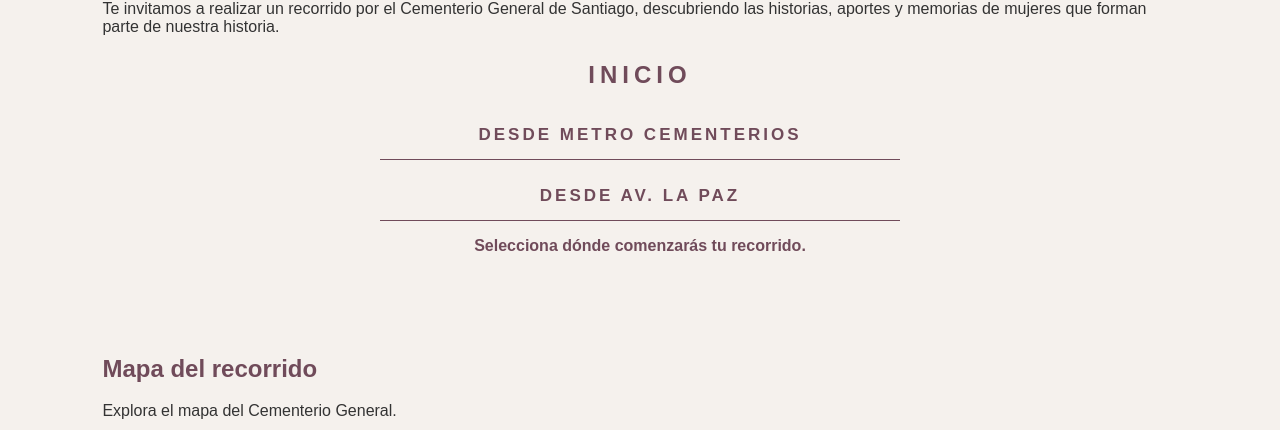
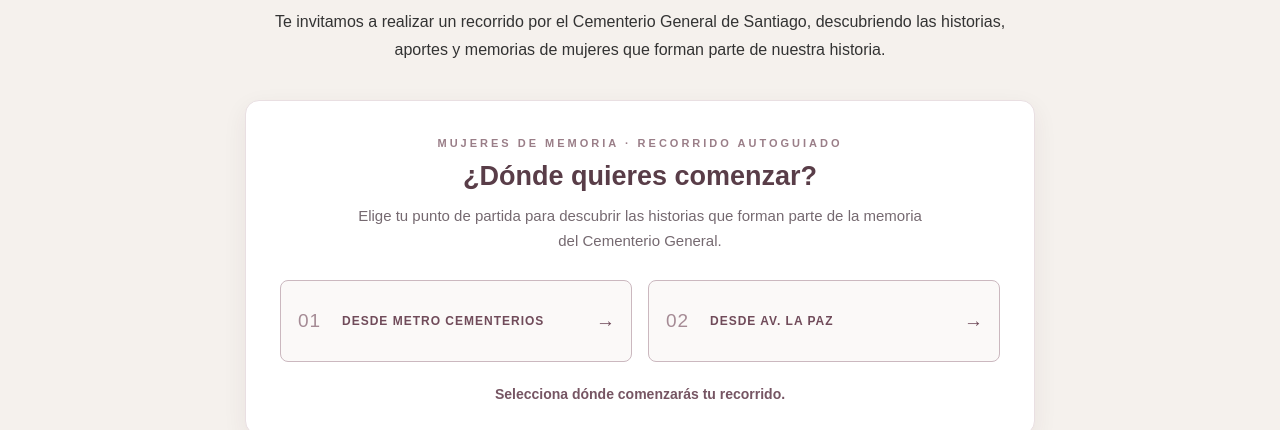
Before and after one commit to antchaveza-coder/Mujeres-de-memoria-, a plain HTML site: page index.html in a window 1280 px wide. Shown: the part 388-818 px from the top of the page. Drawn offline with Linux system fonts and the light colour scheme.

Commit message:
Update index.html

```diff
--- a/index.html
+++ b/index.html
@@ -1,11 +1,9 @@
-
 <!DOCTYPE html>
 <html lang="es">
 <head>
 <meta charset="UTF-8">
 <meta name="viewport" content="width=device-width, initial-scale=1.0">
 <title>Mujeres de Memoria</title>
-
 <style>
 body {
   margin: 0;
@@ -13,34 +11,28 @@ body {
   background: #f5f1ed;
   color: #333;
 }
-
 header {
   background: #593d48;
   color: white;
   text-align: center;
   padding: 40px 15px;
 }
-
 nav {
   background: #765563;
   padding: 15px;
   text-align: center;
 }
-
 nav a {
   color: white;
   text-decoration: none;
   margin: 10px;
 }
-
 section {
   padding: 30px 8%;
 }
-
 h2 {
   color: #704b5a;
 }
-
 .boton-comenzar {
   background: #704b5a;
   color: white;
@@ -52,31 +44,26 @@ h2 {
   cursor: pointer;
   margin-top: 15px;
 }
-
 .boton-comenzar:hover {
   background: #593d48;
 }
-
 .seleccion-inicio {
   text-align: center;
   margin: 25px auto 10px;
   max-width: 760px;
 }
-
 .seleccion-inicio h3 {
   color: #704b5a;
   letter-spacing: 5px;
   font-size: 24px;
   margin-bottom: 22px;
 }
-
 .botones-origen {
   display: flex;
   flex-direction: column;
   align-items: center;
   gap: 12px;
 }
-
 .boton-origen {
   background: transparent;
   color: #704b5a;
@@ -90,25 +77,21 @@ h2 {
   cursor: pointer;
   transition: background 0.2s, color 0.2s;
 }
-
 .boton-origen:hover,
 .boton-origen.seleccionado {
   background: #704b5a;
   color: white;
 }
-
 .boton-origen:disabled {
   opacity: 0.65;
   cursor: default;
 }
-
 #mensajeOrigen {
   color: #704b5a;
   font-weight: bold;
   min-height: 22px;
   margin-top: 16px;
 }
-
 .bienvenida-audio {
   background: white;
   padding: 20px;
@@ -116,17 +99,14 @@ h2 {
   border-radius: 12px;
   text-align: center;
 }
-
 .bienvenida-audio audio {
   width: 100%;
   max-width: 450px;
 }
-
 .mapa {
   width: 100%;
   text-align: center;
 }
-
 .mapa img {
   width: 100%;
   max-width: 1000px;
@@ -136,7 +116,6 @@ h2 {
   border-radius: 12px;
   border: 2px solid #765563;
 }
-
 .card {
   background: white;
   padding: 20px;
@@ -146,7 +125,6 @@ h2 {
   align-items: center;
   gap: 20px;
 }
-
 .card img {
   width: 150px;
   height: 150px;
@@ -154,55 +132,45 @@ h2 {
   border-radius: 10px;
   border: 2px solid #765563;
 }
-
 .card-info {
   flex: 1;
 }
-
 .card-info h3 {
   color: #704b5a;
   margin-top: 0;
 }
-
 .audio-relato {
   background: white;
   padding: 15px 20px;
   margin: -5px 0 15px;
   border-radius: 10px;
 }
-
 .audio-relato audio {
   width: 100%;
   max-width: 400px;
 }
-
 .audio-relato.bloqueado {
   background: #e9e3e5;
   text-align: center;
 }
-
 .audio-relato.bloqueado audio {
   display: none;
 }
-
 .estado-audio {
   color: #704b5a;
   font-weight: bold;
 }
-
 footer {
   background: #593d48;
   color: white;
   text-align: center;
   padding: 20px;
 }
-
 @media (max-width: 600px) {
   .card {
     flex-direction: column;
     align-items: flex-start;
   }
-
   .card img {
     width: 100%;
     height: auto;
@@ -210,24 +178,171 @@ footer {
     object-fit: contain;
   }
 }
+
+/* ===== DISEÑO MEJORADO DE LA PANTALLA DE INICIO ===== */
+#inicio {
+  max-width: 1120px;
+  margin: 0 auto;
+  padding: 55px 24px 48px;
+  box-sizing: border-box;
+}
+#inicio > h2 {
+  text-align: center;
+  font-size: 32px;
+  margin: 0 auto 14px;
+}
+#inicio > p {
+  max-width: 760px;
+  margin: 0 auto;
+  text-align: center;
+  line-height: 1.75;
+  font-size: 16px;
+}
+.seleccion-inicio {
+  max-width: 790px;
+  margin: 36px auto 0;
+  padding: 36px 34px 28px;
+  box-sizing: border-box;
+  background: #fff;
+  border: 1px solid #e9dfe2;
+  border-radius: 14px;
+  box-shadow: 0 8px 24px rgba(65, 43, 51, 0.07);
+  text-align: center;
+}
+.seleccion-inicio .etiqueta-inicio {
+  margin: 0 0 12px;
+  color: #9a7e88;
+  font-size: 11px;
+  font-weight: bold;
+  letter-spacing: 3px;
+}
+.seleccion-inicio h3 {
+  margin: 0 0 12px;
+  color: #593d48;
+  font-size: 27px;
+  letter-spacing: 0;
+}
+.seleccion-inicio .descripcion-inicio {
+  max-width: 570px;
+  margin: 0 auto 27px;
+  color: #756970;
+  font-size: 15px;
+  line-height: 1.65;
+}
+.botones-origen {
+  display: grid;
+  grid-template-columns: repeat(2, minmax(0, 1fr));
+  gap: 16px;
+  align-items: stretch;
+}
+.boton-origen {
+  display: grid;
+  grid-template-columns: 34px 1fr 18px;
+  align-items: center;
+  gap: 10px;
+  width: 100%;
+  min-height: 82px;
+  padding: 16px 17px;
+  border: 1px solid #cbb8bf;
+  border-radius: 8px;
+  background: #fbf9f8;
+  color: #704b5a;
+  font-size: 12px;
+  font-weight: bold;
+  letter-spacing: 1px;
+  text-align: left;
+  cursor: pointer;
+  transition: background 0.2s ease, color 0.2s ease, border-color 0.2s ease, transform 0.2s ease;
+}
+.boton-origen:hover {
+  border-color: #765563;
+  background: #f2eaed;
+  transform: translateY(-2px);
+}
+.boton-origen.seleccionado {
+  border-color: #765563;
+  background: #765563;
+  color: #fff;
+}
+.numero-origen {
+  color: #a58b95;
+  font-size: 19px;
+  font-weight: normal;
+}
+.boton-origen.seleccionado .numero-origen {
+  color: #fff;
+}
+.texto-origen {
+  line-height: 1.5;
+}
+.flecha-origen {
+  font-size: 19px;
+  text-align: right;
+}
+.boton-origen:disabled {
+  opacity: 0.75;
+  cursor: default;
+  transform: none;
+}
+#mensajeOrigen {
+  min-height: 22px;
+  margin: 22px 0 0;
+  color: #765563;
+  font-size: 14px;
+  font-weight: bold;
+  line-height: 1.5;
+}
+.contenedor-comenzar {
+  margin: 22px auto 0;
+  text-align: center;
+}
+.boton-comenzar {
+  margin-top: 0;
+  padding: 15px 27px;
+  border-radius: 7px;
+  background: #593d48;
+  color: #fff;
+  font-size: 14px;
+  letter-spacing: 1px;
+}
+.boton-comenzar:hover {
+  background: #765563;
+}
+@media (max-width: 650px) {
+  #inicio {
+    padding: 38px 17px;
+  }
+  #inicio > h2 {
+    font-size: 27px;
+  }
+  .seleccion-inicio {
+    margin-top: 27px;
+    padding: 28px 18px 22px;
+  }
+  .seleccion-inicio h3 {
+    font-size: 23px;
+  }
+  .botones-origen {
+    grid-template-columns: 1fr;
+  }
+  .boton-origen {
+    min-height: 70px;
+  }
+}
 </style>
 </head>
-
 <body>
-
 <header>
   <h1>Mujeres de Memoria</h1>
   <h2 style="color:white">Voces del Cementerio General</h2>
   <p>Un recorrido autoguiado para conocer y recordar historias de mujeres.</p>
 </header>
-
 <nav>
   <a href="#inicio">Inicio</a>
   <a href="#recorrido">Recorrido</a>
   <a href="#historias">Historias</a>
   <a href="#visita">Recomendaciones</a>
 </nav>
-
 <section id="inicio">
   <h2>Bienvenidos</h2>
   <p>
@@ -235,62 +350,61 @@ footer {
     de Santiago, descubriendo las historias, aportes y memorias
     de mujeres que forman parte de nuestra historia.
   </p>
-
   <div class="seleccion-inicio">
-    <h3>INICIO</h3>
+    <p class="etiqueta-inicio">MUJERES DE MEMORIA · RECORRIDO AUTOGUIADO</p>
+    <h3>¿Dónde quieres comenzar?</h3>
+    <p class="descripcion-inicio">
+      Elige tu punto de partida para descubrir las historias que forman
+      parte de la memoria del Cementerio General.
+    </p>
     <div class="botones-origen">
       <button class="boton-origen" id="desdeMetro" type="button">
-        DESDE METRO CEMENTERIOS
+        <span class="numero-origen">01</span>
+        <span class="texto-origen">DESDE METRO CEMENTERIOS</span>
+        <span class="flecha-origen">→</span>
       </button>
       <button class="boton-origen" id="desdeAvLaPaz" type="button">
-        DESDE AV. LA PAZ
+        <span class="numero-origen">02</span>
+        <span class="texto-origen">DESDE AV. LA PAZ</span>
+        <span class="flecha-origen">→</span>
       </button>
     </div>
     <p id="mensajeOrigen" aria-live="polite">
       Selecciona dónde comenzarás tu recorrido.
     </p>
   </div>
-
-  <div style="text-align:center">
+  <div class="contenedor-comenzar">
     <button class="boton-comenzar" id="botonComenzar" hidden>
-      ▶ COMENZAR RECORRIDO
+      COMENZAR RECORRIDO <span aria-hidden="true">→</span>
     </button>
   </div>
-
   <div class="bienvenida-audio" id="bienvenidaAudio" hidden>
     <h3>🎧 Bienvenida y recomendaciones</h3>
     <p>Antes de comenzar, escucha las recomendaciones para realizar el recorrido.</p>
-
     <audio id="audioBienvenida" controls preload="metadata">
       <source
         src="./WhatsApp%20Audio%202026-11-23%20at%2013.00.30.mp4"
         type="audio/mp4">
       Tu navegador no admite la reproducción de audio.
     </audio>
-
     <p id="mensajeBienvenida">
       Cuando termine este audio, se desbloqueará el primer hito.
     </p>
   </div>
 </section>
-
 <section id="recorrido">
   <h2>Mapa del recorrido</h2>
   <p>Explora el mapa del Cementerio General.</p>
-
   <div class="mapa">
     <img
       src="https://raw.githubusercontent.com/antchaveza-coder/Mujeres-de-memoria-/main/Mapa%20cementerio.png"
       alt="Mapa original del recorrido Mujeres de Memoria">
   </div>
 </section>
-
 <section id="historias" hidden>
   <h2>Historias del recorrido</h2>
   <p>Escucha cada historia para desbloquear el siguiente punto.</p>
-
   <!-- 1. CARMELA CARVAJAL -->
-
   <div class="card">
     <img src="./WhatsApp%20Image%202026-11-23%20at%2011.37.04.jpeg"
          alt="Fotografía de Carmela Carvajal de Prat">
@@ -299,16 +413,13 @@ footer {
       <p>Patio 60</p>
     </div>
   </div>
-
   <div class="audio-relato bloqueado">
     <p class="estado-audio">🔒 Audio bloqueado</p>
     <audio class="audio-hito" controls preload="none">
       <source src="./Isidora%20zegers" type="audio/mp4">
     </audio>
   </div>
-
   <!-- 2. REBECA MATTE -->
-
   <div class="card">
     <img src="./WhatsApp%20Image%202026-11-23%20at%2011.37.04%20(1).jpeg"
          alt="Fotografía de Rebeca Matte">
@@ -317,16 +428,13 @@ footer {
       <p>Patio 68</p>
     </div>
   </div>
-
   <div class="audio-relato bloqueado">
     <p class="estado-audio">🔒 Audio bloqueado</p>
     <audio class="audio-hito" controls preload="none">
       <source src="./Isidora%20zegers" type="audio/mp4">
     </audio>
   </div>
-
   <!-- 3. MARCELA PAZ -->
-
   <div class="card">
     <img src="./WhatsApp%20Image%202026-11-23%20at%2011.37.04%20(2).jpeg"
          alt="Fotografía de Marcela Paz">
@@ -335,16 +443,13 @@ footer {
       <p>Patio 56</p>
     </div>
   </div>
-
   <div class="audio-relato bloqueado">
     <p class="estado-audio">🔒 Audio bloqueado</p>
     <audio class="audio-hito" controls preload="none">
       <source src="./Isidora%20zegers" type="audio/mp4">
     </audio>
   </div>
-
   <!-- 4. IRENE MORALES -->
-
   <div class="card">
     <img src="./WhatsApp%20Image%202026-11-23%20at%2011.37.04%20(3).jpeg"
          alt="Fotografía de Irene Morales">
@@ -353,16 +458,13 @@ footer {
       <p>Patio 27</p>
     </div>
   </div>
-
   <div class="audio-relato bloqueado">
     <p class="estado-audio">🔒 Audio bloqueado</p>
     <audio class="audio-hito" controls preload="none">
       <source src="./Isidora%20zegers" type="audio/mp4">
     </audio>
   </div>
-
   <!-- 5. ELOÍSA DÍAZ -->
-
   <div class="card">
     <img src="./WhatsApp%20Image%202026-11-23%20at%2011.37.05.jpeg"
          alt="Fotografía de Eloísa Díaz">
@@ -371,16 +473,13 @@ footer {
       <p>Patio 12</p>
     </div>
   </div>
-
   <div class="audio-relato bloqueado">
     <p class="estado-audio">🔒 Audio bloqueado</p>
     <audio class="audio-hito" controls preload="none">
       <source src="./Isidora%20zegers" type="audio/mp4">
     </audio>
   </div>
-
   <!-- 6. VETERANOS DE LA GUERRA DEL 79 -->
-
   <div class="card">
     <img src="./WhatsApp%20Image%202026-11-23%20at%2011.37.05%20(1).jpeg"
          alt="Veteranos de la Guerra del 79">
@@ -389,16 +488,13 @@ footer {
       <p>Patio 9</p>
     </div>
   </div>
-
   <div class="audio-relato bloqueado">
     <p class="estado-audio">🔒 Audio bloqueado</p>
     <audio class="audio-hito" controls preload="none">
       <source src="./Isidora%20zegers" type="audio/mp4">
     </audio>
   </div>
-
   <!-- 7. ISIDORA ZEGERS -->
-
   <div class="card">
     <img src="./WhatsApp%20Image%202026-11-23%20at%2011.37.05%20(2).jpeg"
          alt="Fotografía de Isidora Zegers">
@@ -407,16 +503,13 @@ footer {
       <p>Patio 3</p>
     </div>
   </div>
-
   <div class="audio-relato bloqueado">
     <p class="estado-audio">🔒 Audio bloqueado</p>
     <audio class="audio-hito" controls preload="none">
       <source src="./Isidora%20zegers" type="audio/mp4">
     </audio>
   </div>
-
   <!-- 8. PAULA JARAQUEMADA -->
-
   <div class="card">
     <img src="./WhatsApp%20Image%202026-11-23%20at%2011.37.05%20(3).jpeg"
          alt="Fotografía de Paula Jaraquemada">
@@ -425,16 +518,13 @@ footer {
       <p>Patio 7</p>
     </div>
   </div>
-
   <div class="audio-relato bloqueado">
     <p class="estado-audio">🔒 Audio bloqueado</p>
     <audio class="audio-hito" controls preload="none">
       <source src="./Isidora%20zegers" type="audio/mp4">
     </audio>
   </div>
-
   <!-- 9. MONUMENTO PLAZA DE LA PAZ -->
-
   <div class="card">
     <img src="./WhatsApp%20Image%202026-11-23%20at%2011.37.05%20(4).jpeg"
          alt="Monumento de la Plaza de La Paz">
@@ -443,19 +533,16 @@ footer {
       <p>Plaza de La Paz</p>
     </div>
   </div>
-
   <div class="audio-relato bloqueado">
     <p class="estado-audio">🔒 Audio bloqueado</p>
     <audio class="audio-hito" controls preload="none">
       <source src="./Isidora%20zegers" type="audio/mp4">
     </audio>
   </div>
-
   <p id="mensajeFinal" hidden>
     ❤️ ¡Felicitaciones! Has completado el recorrido Mujeres de Memoria.
   </p>
 </section>
-
 <section id="visita">
   <h2>Recomendaciones para visitantes</h2>
   <div class="card">
@@ -468,141 +555,103 @@ footer {
     </ul>
   </div>
 </section>
-
 <footer>
   <p>Mujeres de Memoria | Cementerio General de Santiago</p>
   <p>Un recorrido por la historia y la memoria.</p>
 </footer>
-
 <script>
 const botonComenzar = document.getElementById("botonComenzar");
 const bienvenidaAudio = document.getElementById("bienvenidaAudio");
 const audioBienvenida = document.getElementById("audioBienvenida");
 const historias = document.getElementById("historias");
 const mensajeBienvenida = document.getElementById("mensajeBienvenida");
-
 const botonDesdeMetro = document.getElementById("desdeMetro");
 const botonDesdeAvLaPaz = document.getElementById("desdeAvLaPaz");
 const mensajeOrigen = document.getElementById("mensajeOrigen");
-
 const tarjetasOriginales = Array.from(
   historias.querySelectorAll(":scope > .card")
 );
-
 const bloquesOriginales = Array.from(
   historias.querySelectorAll(":scope > .audio-relato")
 );
-
 const mensajeFinal = document.getElementById("mensajeFinal");
-
 let direccionSeleccionada = null;
 let recorridoIniciado = false;
 let bloques = [];
 let audios = [];
 let indiceHitoActual = 0;
-
 function organizarHitos(direccion) {
   const indices = tarjetasOriginales.map((_, indice) => indice);
-
   if (direccion === "av-la-paz") {
     indices.reverse();
   }
-
   const fragmento = document.createDocumentFragment();
-
   indices.forEach((indiceOriginal, posicion) => {
     const tarjeta = tarjetasOriginales[indiceOriginal];
     const bloqueAudio = bloquesOriginales[indiceOriginal];
     const titulo = tarjeta.querySelector("h3");
-
     if (!titulo.dataset.tituloOriginal) {
       titulo.dataset.tituloOriginal = titulo.textContent.replace(/^\d+\.\s*/, "");
     }
-
     titulo.textContent = `${posicion + 1}. ${titulo.dataset.tituloOriginal}`;
-
     // Cada tarjeta se mueve junto a su propio audio.
     fragmento.appendChild(tarjeta);
     fragmento.appendChild(bloqueAudio);
   });
-
   historias.insertBefore(fragmento, mensajeFinal);
-
   bloques = indices.map(indice => bloquesOriginales[indice]);
   audios = bloques.map(bloque => bloque.querySelector(".audio-hito"));
-
   indiceHitoActual = 0;
 }
-
 function seleccionarOrigen(direccion) {
   if (recorridoIniciado) return;
-
   direccionSeleccionada = direccion;
   organizarHitos(direccion);
-
   botonDesdeMetro.classList.toggle(
     "seleccionado",
     direccion === "metro"
   );
-
   botonDesdeAvLaPaz.classList.toggle(
     "seleccionado",
     direccion === "av-la-paz"
   );
-
   mensajeOrigen.textContent = direccion === "metro"
     ? "Inicio seleccionado: Metro Cementerios. Los hitos seguirán el orden actual."
     : "Inicio seleccionado: Av. La Paz. Los hitos aparecerán en orden inverso.";
-
   botonComenzar.hidden = false;
 }
-
 botonDesdeMetro.addEventListener("click", () => {
   seleccionarOrigen("metro");
 });
-
 botonDesdeAvLaPaz.addEventListener("click", () => {
   seleccionarOrigen("av-la-paz");
 });
-
 function desbloquearHito(indice) {
   const bloque = bloques[indice];
-
   if (!bloque) return;
-
   bloque.classList.remove("bloqueado");
-
   const mensaje = bloque.querySelector(".estado-audio");
   const audio = bloque.querySelector(".audio-hito");
-
   if (mensaje) {
     mensaje.textContent = "🎧 Escucha la historia";
   }
-
   if (audio) {
     audio.controls = true;
     audio.preload = "metadata";
   }
-
   indiceHitoActual = indice;
-
   bloque.scrollIntoView({
     behavior: "smooth",
     block: "center"
   });
 }
-
 botonComenzar.addEventListener("click", async () => {
   if (!direccionSeleccionada || recorridoIniciado) return;
-
   recorridoIniciado = true;
   botonComenzar.hidden = true;
-
   botonDesdeMetro.disabled = true;
   botonDesdeAvLaPaz.disabled = true;
-
   bienvenidaAudio.hidden = false;
-
   try {
     await audioBienvenida.play();
   } catch (error) {
@@ -610,33 +659,24 @@ botonComenzar.addEventListener("click", async () => {
       "Presiona reproducir para escuchar la bienvenida.";
   }
 });
-
 audioBienvenida.addEventListener("ended", () => {
   historias.hidden = false;
-
   mensajeBienvenida.textContent =
     "¡Bienvenida escuchada! Ya puedes comenzar el recorrido.";
-
   desbloquearHito(0);
 });
-
 bloquesOriginales.forEach((bloque) => {
   const audio = bloque.querySelector(".audio-hito");
-
   audio.addEventListener("ended", () => {
     const indice = audios.indexOf(audio);
-
     if (indice !== indiceHitoActual) return;
-
     const siguiente = indice + 1;
-
     if (siguiente < audios.length) {
       desbloquearHito(siguiente);
     } else {
       mensajeFinal.hidden = false;
       mensajeFinal.textContent =
         "❤️ ¡Felicitaciones! Has completado el recorrido Mujeres de Memoria.";
-
       mensajeFinal.scrollIntoView({
         behavior: "smooth",
         block: "center"
@@ -645,6 +685,5 @@ bloquesOriginales.forEach((bloque) => {
   });
 });
 </script>
-
 </body>
 </html>
```
